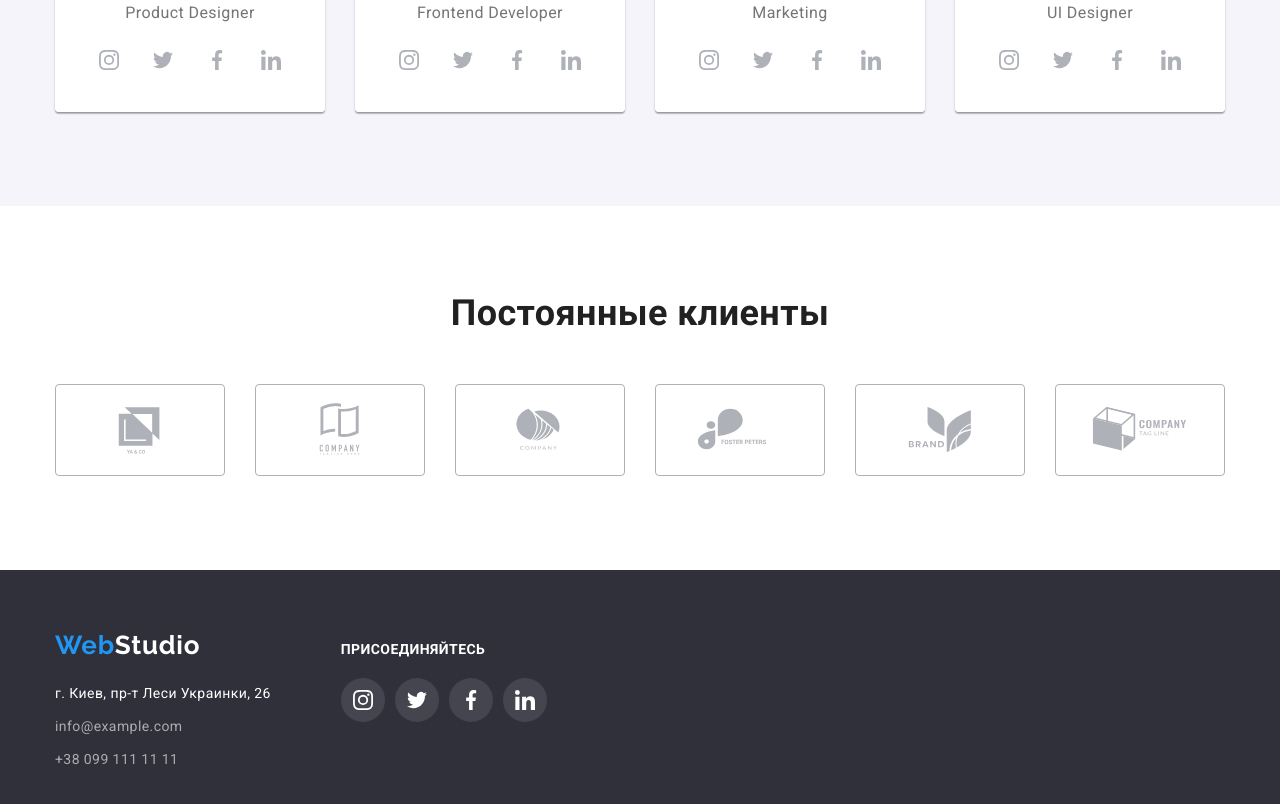
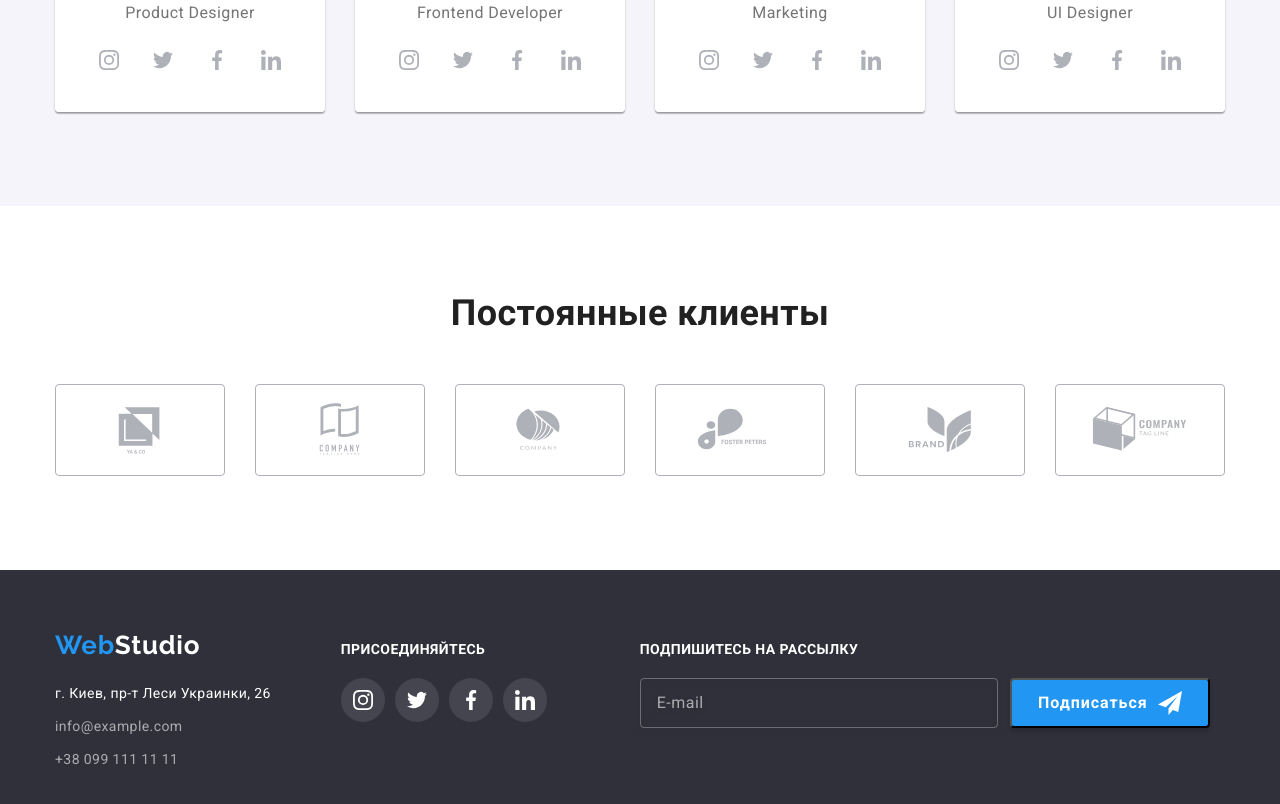
Before and after one commit to OksanaVovk/goit-markup-hw-06, a plain HTML site: page index.html in a window 1280 px wide. Shown: the part 2099-2903 px from the top of the page. Drawn offline with nearby package versions, Linux system fonts and the light colour scheme.

Commit message:
Додано підписку у футері

```diff
--- a/css/styles.css
+++ b/css/styles.css
@@ -440,7 +440,7 @@ body {
   border-radius: 4px;
   border: 2px solid var(--title-text-color);
 }
-.submit {
+.button-send {
   display: block;
   width: 200px;
   height: 50px;
@@ -457,8 +457,8 @@ body {
   transition: background-color 250ms cubic-bezier(0.4, 0, 0.2, 1);
 }
 
-.submit:hover,
-.submit:focus {
+.button-send:hover,
+.button-send:focus {
   background-color: var(--accent-color-button);
 }
 /* Секції - фон,текст */
@@ -716,6 +716,7 @@ img {
 .site-footer {
   align-items: flex-start;
   margin-left: 70px;
+  margin-right: 93px;
 }
 
 .title-item.footer {
@@ -746,6 +747,58 @@ img {
 .site-item.footer .link:hover,
 .site-item.footer .link:focus {
   background-color: var(--accent-color);
+}
+
+.follow-form {
+  display: flex;
+}
+
+.input-follow {
+  width: 358px;
+  height: 50px;
+  padding: 15px 16px;
+  margin-right: 12px;
+  background-color: transparent;
+  color: var(--background-color);
+  border: 1px solid rgba(255, 255, 255, 0.3);
+  filter: drop-shadow(0px 4px 4px rgba(0, 0, 0, 0.15));
+  border-radius: 4px;
+}
+
+.input-follow::placeholder {
+  font-family: Roboto, sans-serif;
+  font-size: 16px;
+  line-height: 1.25;
+  letter-spacing: 0.03em;
+  color: rgba(255, 255, 255, 0.6);
+}
+.button-follow {
+  display: flex;
+  justify-content: center;
+  align-items: center;
+  width: 200px;
+  height: 50px;
+  background: var(--accent-color);
+  box-shadow: 0px 4px 4px rgba(0, 0, 0, 0.15);
+  border-radius: 4px;
+
+  font-weight: bold;
+  font-size: 16px;
+  line-height: 1.85;
+  text-align: center;
+  letter-spacing: 0.06em;
+  color: var(--background-color);
+  transition: background-color 250ms cubic-bezier(0.4, 0, 0.2, 1);
+}
+
+.button-follow:hover,
+.button-follow:focus {
+  background-color: var(--accent-color-button);
+}
+.icon-follow {
+  width: 24px;
+  height: 24px;
+  margin-left: 10px;
 }
 
 /* Сторінка ПОРТФОЛІО */
--- a/index.html
+++ b/index.html
@@ -96,10 +96,8 @@
                         <svg class="icon-choose">
                             <use href="./images/symbol-defs.svg#icon-choose"></use>
                         </svg>
-
-
                     </label>
-                    <button class="submit" type="submit">Отправить</button>
+                    <button class="button-send" type="submit">Отправить</button>
 
                 </form>
             </div>
@@ -445,6 +443,22 @@
     </li>
 </ul>
 </div>
+<div class="follow">
+    <p class="title-item footer">Подпишитесь на рассылку</p>
+    <form class="follow-form" autocomplete="off">
+    <label>
+        <input class="input-follow" type="email" name="email" placeholder="E-mail"/>
+    </label>
+    <button class="button-follow" type="submit">
+        Подписаться
+        <svg class="icon-follow">
+            <use href="./images/symbol-defs.svg#icon-send"></use>
+        </svg>
+        </span>
+    </button>
+    </form>
+
+</div>
 </div>
 </footer>
 <script src="./js/modal.js"></script>
```
Also changed, not shown: portfolio.html (+16 -0 lines).
